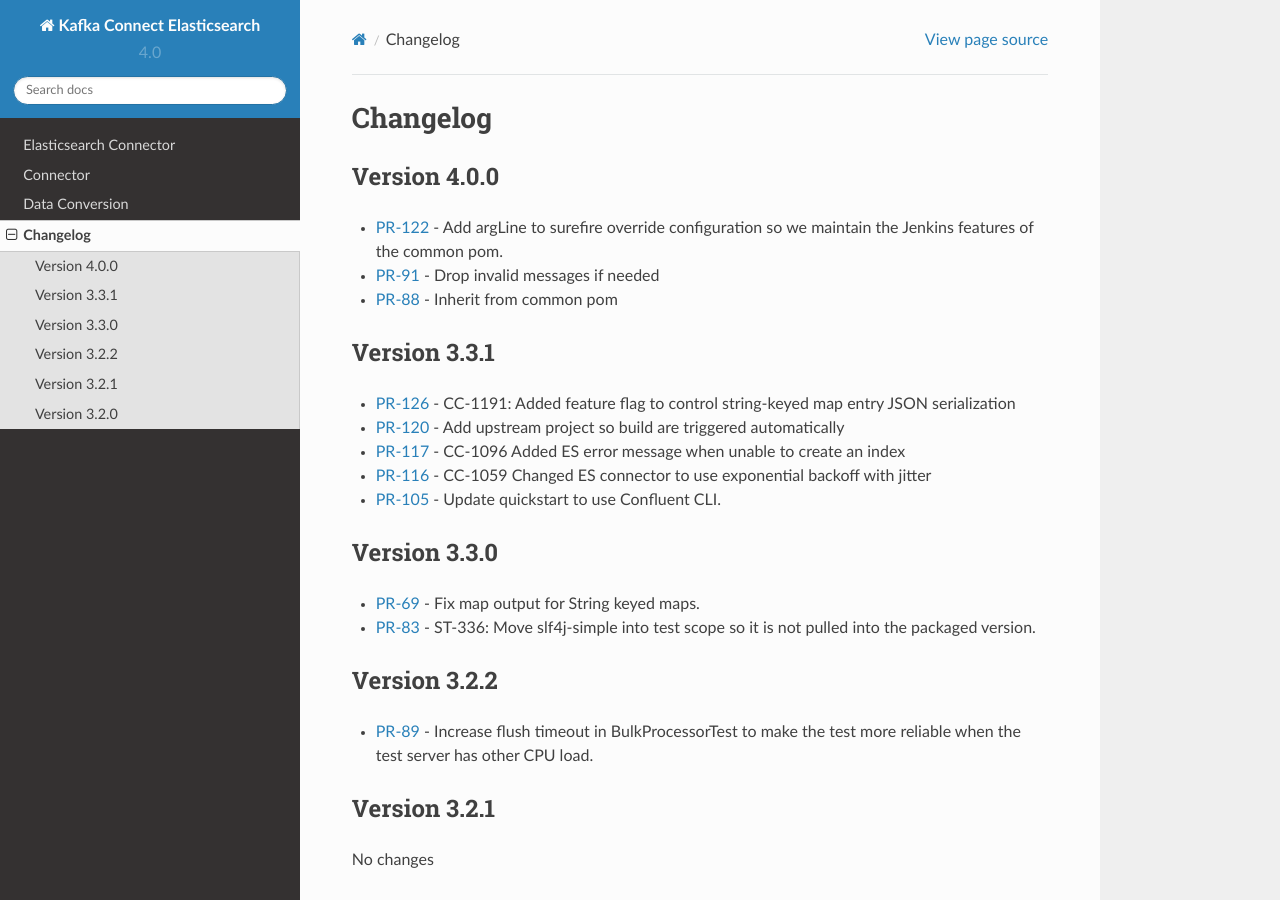
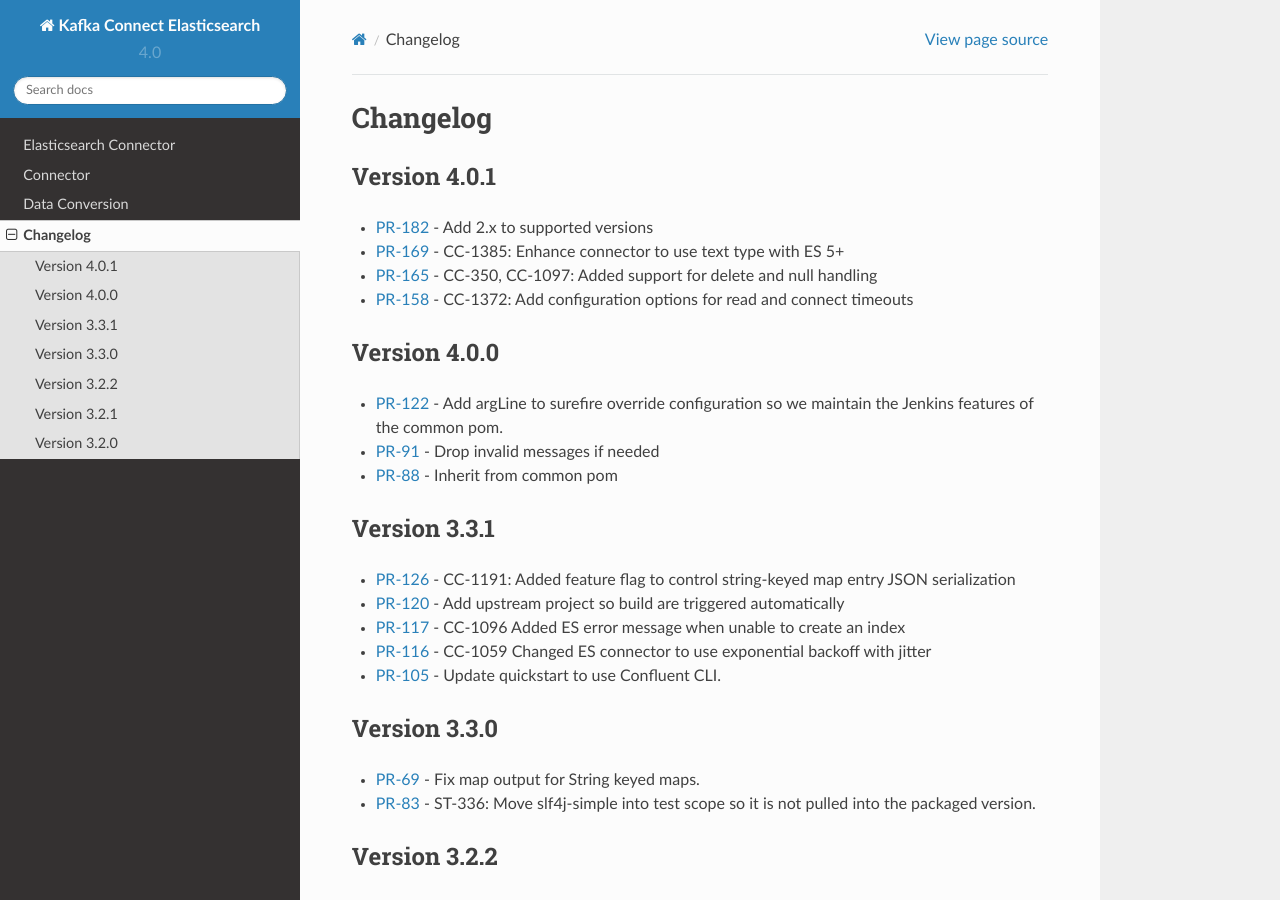
Before and after one commit to confluentinc/kafka-connect-elasticsearch, a Sphinx documentation site: the page built from docs/changelog.rst, in a window 1280 px wide and 900 px high. Built offline with Sphinx 7.4.7 and the Read the Docs theme 2.0.0, drawn with Linux system fonts in a browser that asks for light colours.

Commit message:
Updated release notes with notable 4.0.1 changes

```diff
--- a/docs/changelog.rst
+++ b/docs/changelog.rst
@@ -2,6 +2,14 @@
 
 Changelog
 =========
+
+Version 4.0.1
+-------------
+
+* `PR-182 <https://github.com/confluentinc/kafka-connect-elasticsearch/pull/182>`_ - Add 2.x to supported versions
+* `PR-169 <https://github.com/confluentinc/kafka-connect-elasticsearch/pull/169>`_ - CC-1385:  Enhance connector to use text type with ES 5+
+* `PR-165 <https://github.com/confluentinc/kafka-connect-elasticsearch/pull/165>`_ - CC-350, CC-1097: Added support for delete and null handling
+* `PR-158 <https://github.com/confluentinc/kafka-connect-elasticsearch/pull/158>`_ - CC-1372: Add configuration options for read and connect timeouts
 
 Version 4.0.0
 -------------
```
